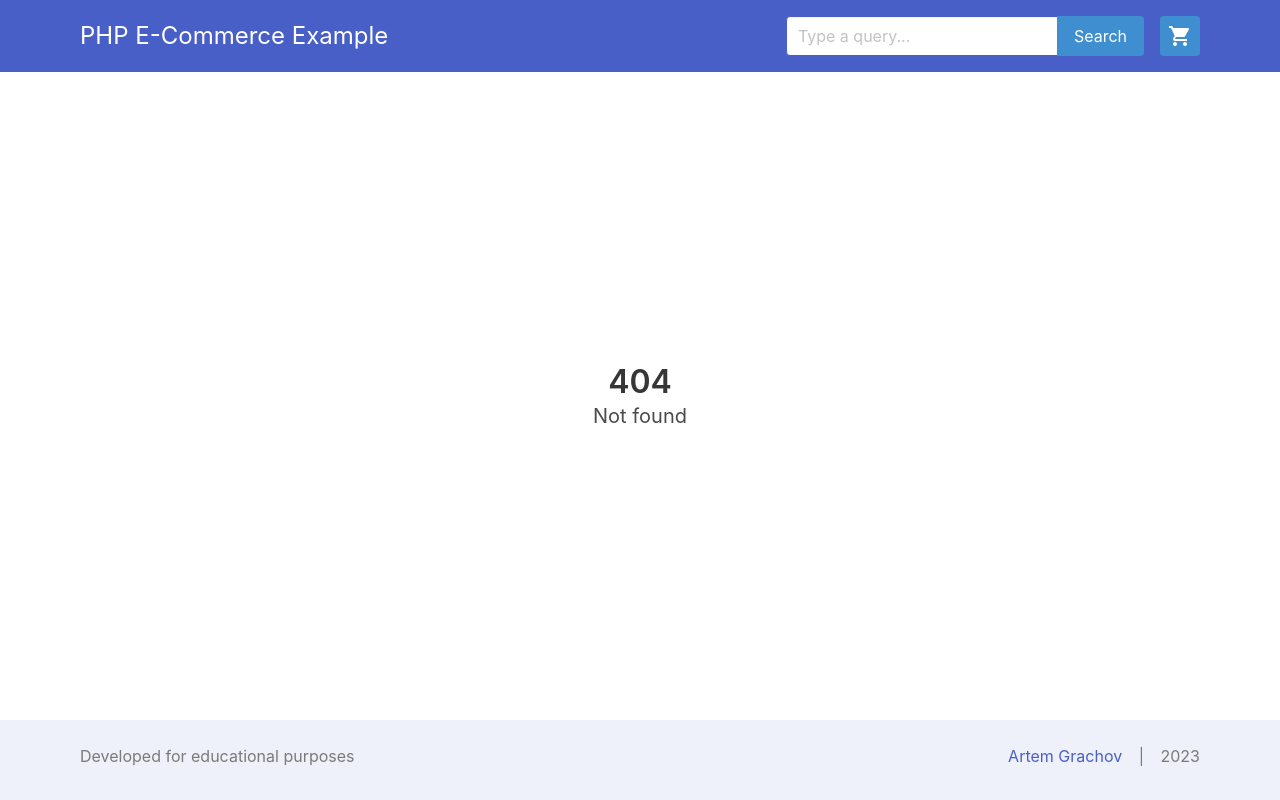
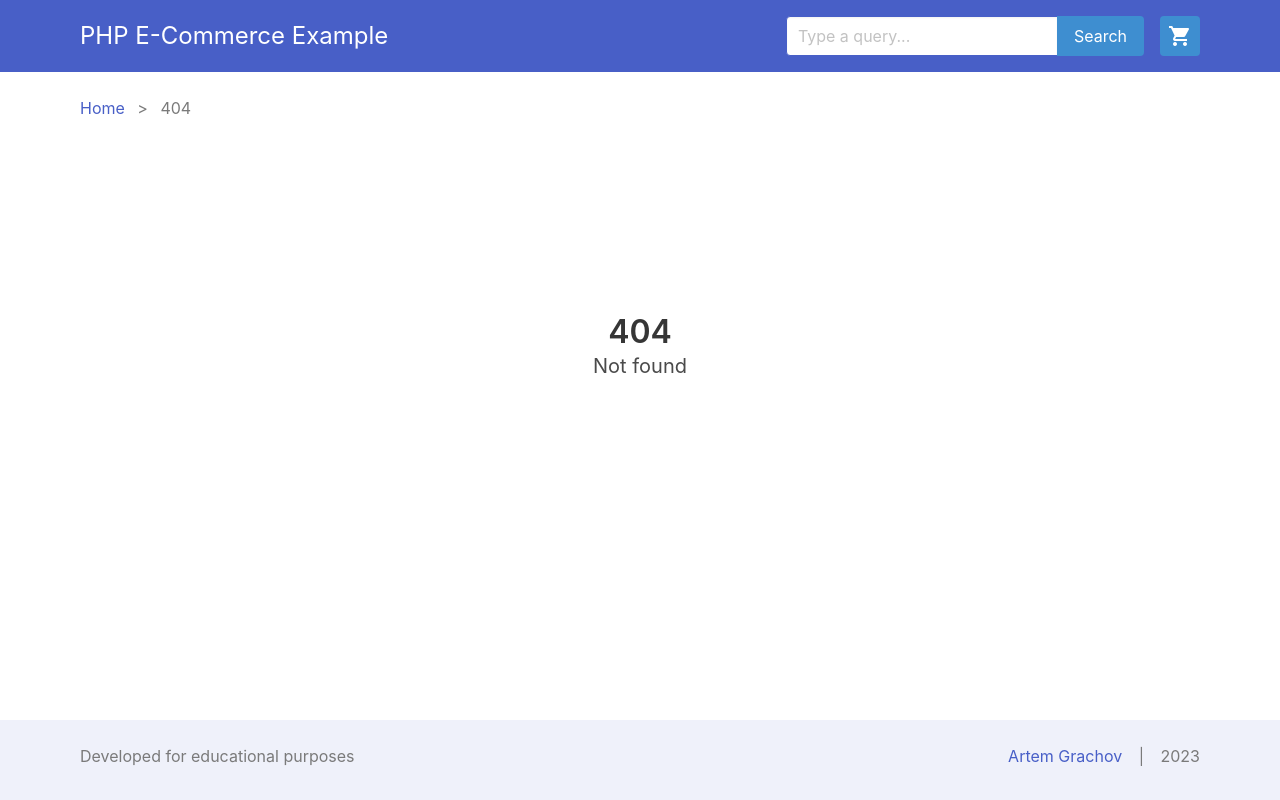
Before and after one commit to ArtemGrachov/php-eshop, a PHP site: page /index.php in a window 1280 px wide. Run offline with PHP 8.4, Linux system fonts and the light colour scheme; a stand-in replaces the project's code that opens the database connection.

Commit message:
Handling not found error

```diff
--- a/app/controllers/admin/addresses/form.php
+++ b/app/controllers/admin/addresses/form.php
@@ -108,6 +108,13 @@ class ControllerAdminAddressesForm {
 
         $address = ModelAddress::getAddress($addressId);
 
+        if (is_null($address)) {
+            throw new ExtendedException(
+                'Not found',
+                ['code' => 404]
+            );
+        }
+
         $this->viewInit([
             'title' => ServiceI18n::t('admin.view_address_form.edit_address', [ 'addressId' => $addressId ]),
             'formAction' => "/admin/addresses/edit?id=$addressId",
--- a/app/controllers/admin/orders/form.php
+++ b/app/controllers/admin/orders/form.php
@@ -99,6 +99,13 @@ class ControllerAdminOrdersForm {
 
         $order = ModelOrder::getOrder($orderId);
 
+        if (is_null($order)) {
+            throw new ExtendedException(
+                'Not found',
+                ['code' => 404]
+            );
+        }
+
         $this->viewInit([
             'title' => ServiceI18n::t('admin.view_orders_form.edit_order', [ 'orderId' => $orderId ]),
             'formAction' => "/admin/orders/edit?id=$orderId",
--- a/app/controllers/admin/products/form.php
+++ b/app/controllers/admin/products/form.php
@@ -107,6 +107,13 @@ class ControllerAdminProductsForm {
         $productId = $_GET['id'];
         $product = ModelProduct::getProduct($productId);
 
+        if (is_null($product)) {
+            throw new ExtendedException(
+                'Not found',
+                ['code' => 404]
+            );
+        }
+
         $this->viewInit([
             'title' => ServiceI18n::t('admin.view_products_form.edit_product', [ 'productName' => $product->name ]),
             'formAction' => "/admin/products/edit?id=$productId",
--- a/app/controllers/admin/taxons/form.php
+++ b/app/controllers/admin/taxons/form.php
@@ -68,6 +68,13 @@ class ControllerAdminTaxonsForm {
 
         $taxon = ModelTaxon::getTaxon($taxonId);
 
+        if (is_null($taxon)) {
+            throw new ExtendedException(
+                'Not found',
+                ['code' => 404]
+            );
+        }
+
         $this->viewInit([
             'title' => ServiceI18n::t('admin.view_taxons_form.edit_taxon'),
             'formAction' => "/admin/taxons/edit?id=$taxonId",
--- a/app/controllers/admin/users/form.php
+++ b/app/controllers/admin/users/form.php
@@ -95,6 +95,13 @@ class ControllerAdminUsersForm {
         $userId = $_GET['id'];
         $user = ModelUser::getUser($userId);
 
+        if (is_null($user)) {
+            throw new ExtendedException(
+                'Not found',
+                ['code' => 404]
+            );
+        }
+
         $this->viewInit([
             'title' => ServiceI18n::t('admin.view_users_form.edit_user', [ 'email' => $user->email ]),
             'formAction' => "/admin/users/edit?id=$userId",
--- a/app/controllers/customer/product.php
+++ b/app/controllers/customer/product.php
@@ -5,6 +5,13 @@ class ControllerProduct {
     public function view() {
         $productId = $_GET['id'];
         $product = ModelProduct::getProduct($productId);
+
+        if (is_null($product)) {
+            throw new ExtendedException(
+                'Not found',
+                ['code' => 404]
+            );
+        }
 
         $taxonId = $product->taxonId;
         $taxon = ModelTaxon::getTaxon($taxonId);
--- a/app/controllers/customer/taxon.php
+++ b/app/controllers/customer/taxon.php
@@ -21,6 +21,13 @@ class ControllerTaxon {
 
         $taxon = ModelTaxon::getTaxon($taxonId);
 
+        if (is_null($taxon)) {
+            throw new ExtendedException(
+                'Not found',
+                ['code' => 404]
+            );
+        }
+
         $breadcrumbs = [
             [
                 'link' => '/',
--- a/app/controllers/error.php
+++ b/app/controllers/error.php
@@ -23,6 +23,16 @@ class ControllerError {
             }
         }
 
+        $breadcrumbs = [
+            [
+                'link' => '/',
+                'label' => ServiceI18n::t('customer.home')
+            ],
+            [
+                'label' => $errorTitle
+            ]
+        ];
+
         include(__DIR__ . '/../views/error.php');
     }
 }
--- a/app/models/address.php
+++ b/app/models/address.php
@@ -61,6 +61,10 @@ class ModelAddress {
         $address = $statement->fetch();
 
         $statement->closeCursor();
+
+        if (!$address) {
+            return null;
+        }
 
         return new ModelAddress($address);
     }
--- a/app/models/customer.php
+++ b/app/models/customer.php
@@ -61,6 +61,10 @@ class ModelCustomer {
         $customer = $statement->fetch();
 
         $statement->closeCursor();
+
+        if (!$customer) {
+            return null;
+        }
 
         return new ModelCustomer($customer);
     }
--- a/app/models/order_item.php
+++ b/app/models/order_item.php
@@ -19,15 +19,15 @@ class ModelOrderItem {
         $statement->bindValue(':id', $orderItemId);
         $statement->execute();
 
-        $order = $statement->fetch();
+        $orderItem = $statement->fetch();
 
         $statement->closeCursor();
 
-        if (!$order) {
+        if (!$orderItem) {
             return null;
         }
 
-        return new ModelOrderItem($order);
+        return new ModelOrderItem($orderItem);
     }
 
     public static function getOrderItemsByOrder($orderId, $limit = null, $offset = null) {
--- a/app/models/product.php
+++ b/app/models/product.php
@@ -125,6 +125,10 @@ class ModelProduct {
 
         $statement->closeCursor();
 
+        if (!$product) {
+            return null;
+        }
+
         return new ModelProduct($product);
     }
 
--- a/app/models/taxon.php
+++ b/app/models/taxon.php
@@ -56,6 +56,10 @@ class ModelTaxon {
         $taxon = $statement->fetch();
 
         $statement->closeCursor();
+
+        if (!$taxon) {
+            return null;
+        }
 
         return new ModelTaxon($taxon);
     }
--- a/app/models/user.php
+++ b/app/models/user.php
@@ -58,6 +58,10 @@ class ModelUser {
         $user = $statement->fetch();
 
         $statement->closeCursor();
+
+        if (!$user) {
+            return null;
+        }
 
         return new ModelUser($user);
     }
--- a/app/views/error.php
+++ b/app/views/error.php
@@ -1,14 +1,17 @@
 <?php include(__DIR__ . '/partials/header.php'); ?>
 
-<div class="is-flex is-flex-direction-column is-flex-grow-1 is-flex-shrink-1 pa-5">
-    <div class="m-auto has-text-centered">
-        <h1 class="title">
-          <?= $errorTitle ?>
-        </h1>
-        <p class="subtitle">
-          <?= $errorDescription ?>
-        </p>
+<div class="is-flex-grow-0 is-flex-shrink-0">
+    <div class="container py-5 px-4">
+        <?php include(__DIR__ . '/partials/breadcrumbs.php'); ?>
     </div>
+</div>
+<div class="m-auto has-text-centered pa-5 m-auto">
+    <h1 class="title">
+        <?= $errorTitle ?>
+    </h1>
+    <p class="subtitle">
+        <?= $errorDescription ?>
+    </p>
 </div>
 
 <?php include(__DIR__ . '/partials/footer.php'); ?>
```
